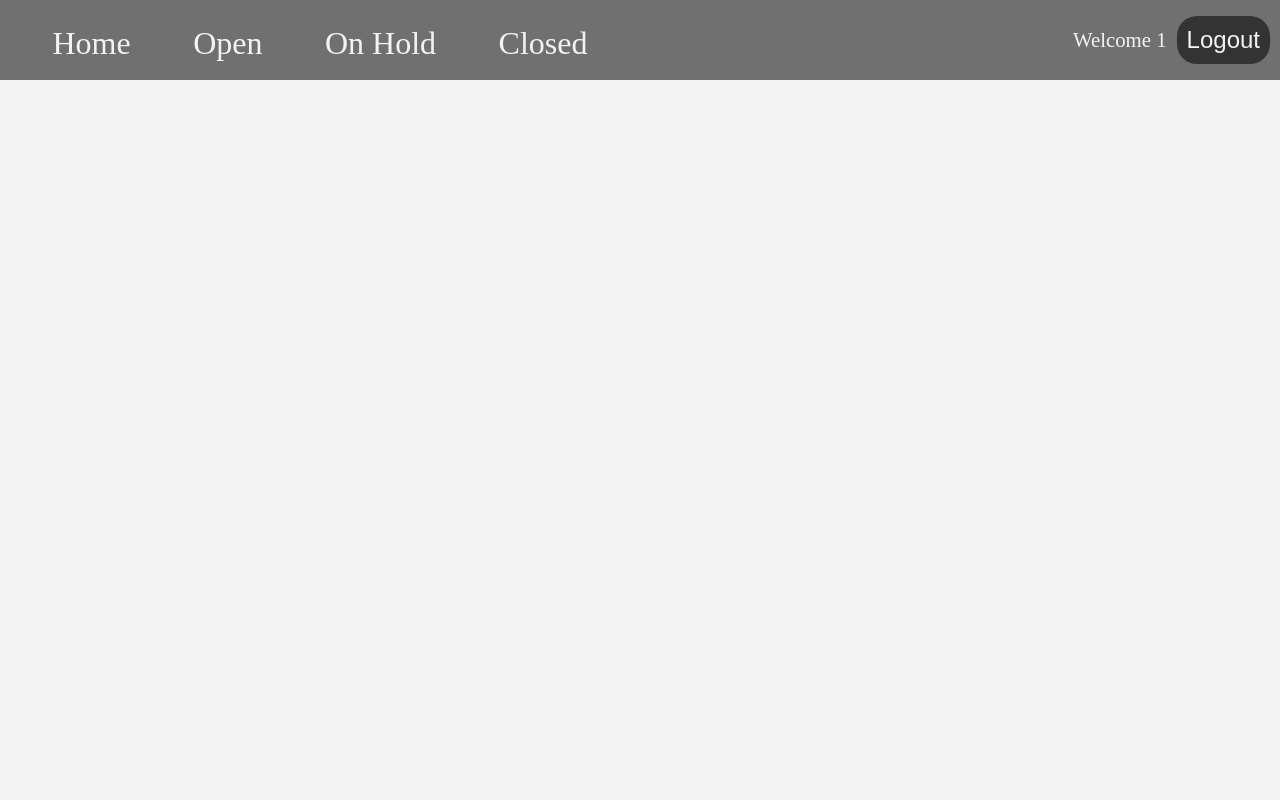
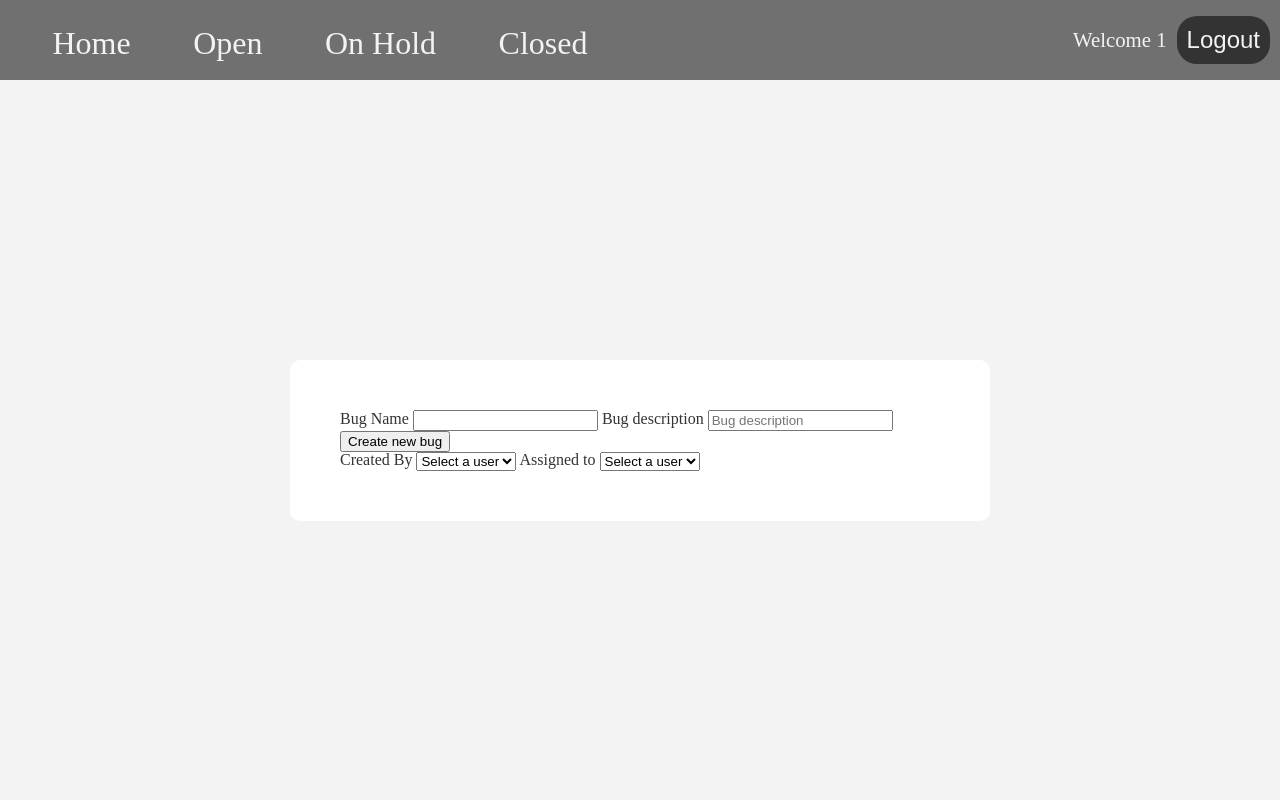
Before and after one commit to jmondragon123/Lets-Track, a PHP site: page /portal/newbug in a window 1280 px wide. Run offline with PHP 8.4, Linux system fonts and the light colour scheme; the visitor is signed in with stand-in values (Sample User, id 1); tables that the repository leaves empty or names only in its code hold one stand-in row (values such as "Sample post").

Commit message:
Created view to create a new bug and started basic CSS for it

```diff
--- a/portal/newbug.php
+++ b/portal/newbug.php
@@ -3,7 +3,73 @@
  ?>
 
  <main>
+   <div class="newbugcont">
+     <div class="newbug-container">
 
+     <form action="../includes/newbug.inc.php" method="post" id="newbug">
+       <label>Bug Name</label>
+       <?php
+          if (isset($_GET['name'])) {
+            $name = $_GET['name'];
+            echo '<input type="text" name="bugName" value="'.$name.'">';
+          }
+          else {
+            echo '<input type="text" name="bugName">';
+          }
+        ?>
+       <label>Bug description</label>
+       <?php
+          if (isset($_GET['desc'])) {
+            $desc = $_GET['desc'];
+            echo '<input type="text" name="bugDescription" value="'.$desc.'">';
+          }
+          else {
+            echo '<input type="text" name="bugDescription" placeholder="Bug description">';
+          }
+        ?>
+
+
+       <input type="submit" name="submit-newbug" value="Create new bug">
+     </form>
+
+     <label> Created By</label>
+
+       <?php
+       echo '<select class="" name="createdby" form="newbug">
+         <option value="none" selected disabled hidden>Select a user</option>';
+         $sql = "SELECT `uidUsers` FROM `users`;";
+         $result = mysqli_query($conn, $sql);
+         $resultsCheck = mysqli_num_rows($result);
+         if (!$resultsCheck > 0) {
+         echo "Could not locate users";
+         }
+         else {
+           while ($row = mysqli_fetch_assoc($result)) {
+             echo '<option value ='.$row["uidUsers"].'>'.$row["uidUsers"].'</option>';
+           }
+         }
+
+       echo "</select>";
+        ?>
+        <label> Assigned to</label>
+        <?php
+        echo '<select class="" name="assignedTo" form="newbug">
+          <option value="none" selected disabled hidden>Select a user</option>';
+          $sql = "SELECT `uidUsers` FROM `users`;";
+          $result = mysqli_query($conn, $sql);
+          $resultsCheck = mysqli_num_rows($result);
+          if (!$resultsCheck > 0) {
+          echo "Could not locate users";
+          }
+          else {
+            while ($row = mysqli_fetch_assoc($result)) {
+              echo '<option value ='.$row["uidUsers"].'>'.$row["uidUsers"].'</option>';
+            }
+          }
+        echo "</select>";
+         ?>
+       </div>
+    </div>
 </main>
 
 
--- a/styles/portalstyles.css
+++ b/styles/portalstyles.css
@@ -102,6 +102,8 @@ input, select {
 }
 
 /* My Code */
+
+
 
 body {
   background: #f3f3f3;
@@ -211,7 +213,6 @@ header div nav ul li a:hover {
 
 .sidebar {
   width: 15%;
-
   display: flex;
   justify-content: center;
 }
@@ -237,3 +238,19 @@ header div nav ul li a:hover {
 .new-bug-button:hover {
   background: #00aeef;
 }
+
+.newbugcont {
+  display: flex;
+  align-items: center;
+  justify-content: center;
+  height: 90vh;
+}
+
+.newbug-container {
+  background: white;
+  color: #333;
+  max-width: 600px;
+  width: 100%;
+  padding: 50px;
+  border-radius: 10px;
+}
```
